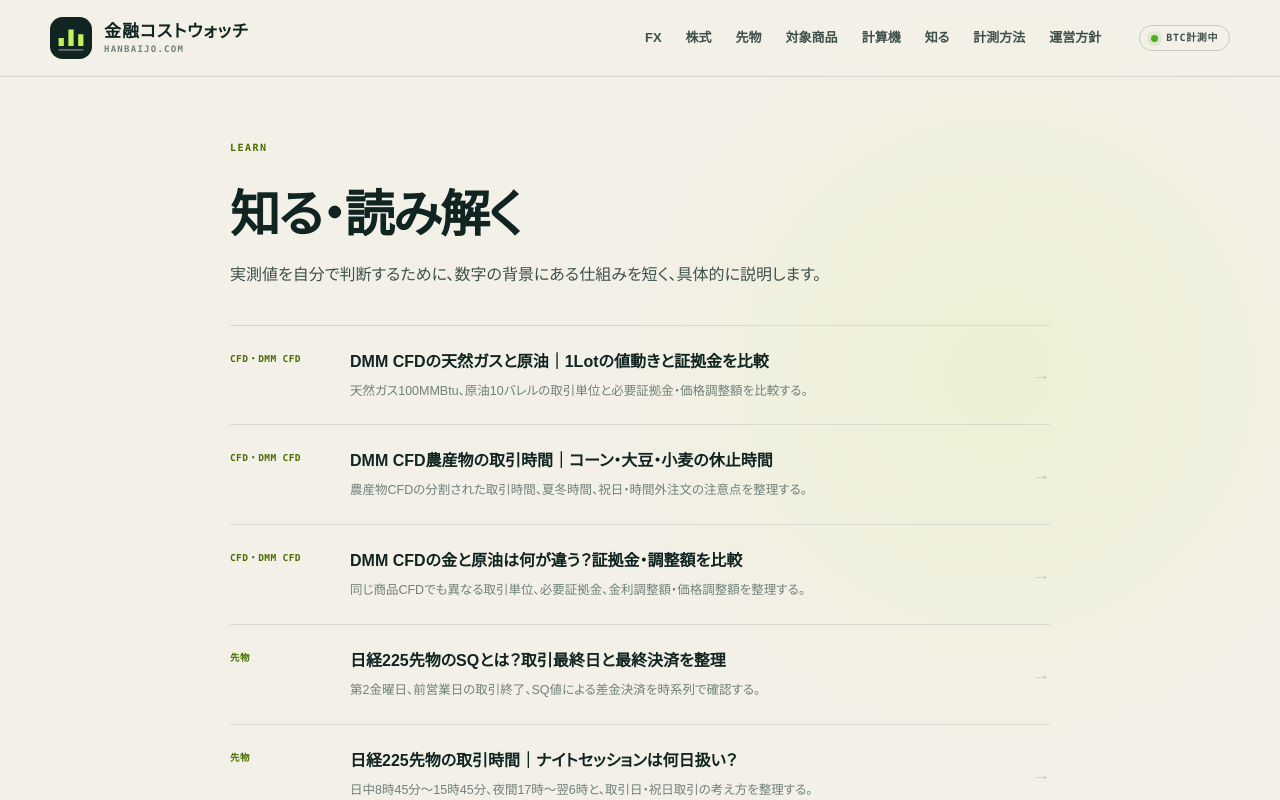
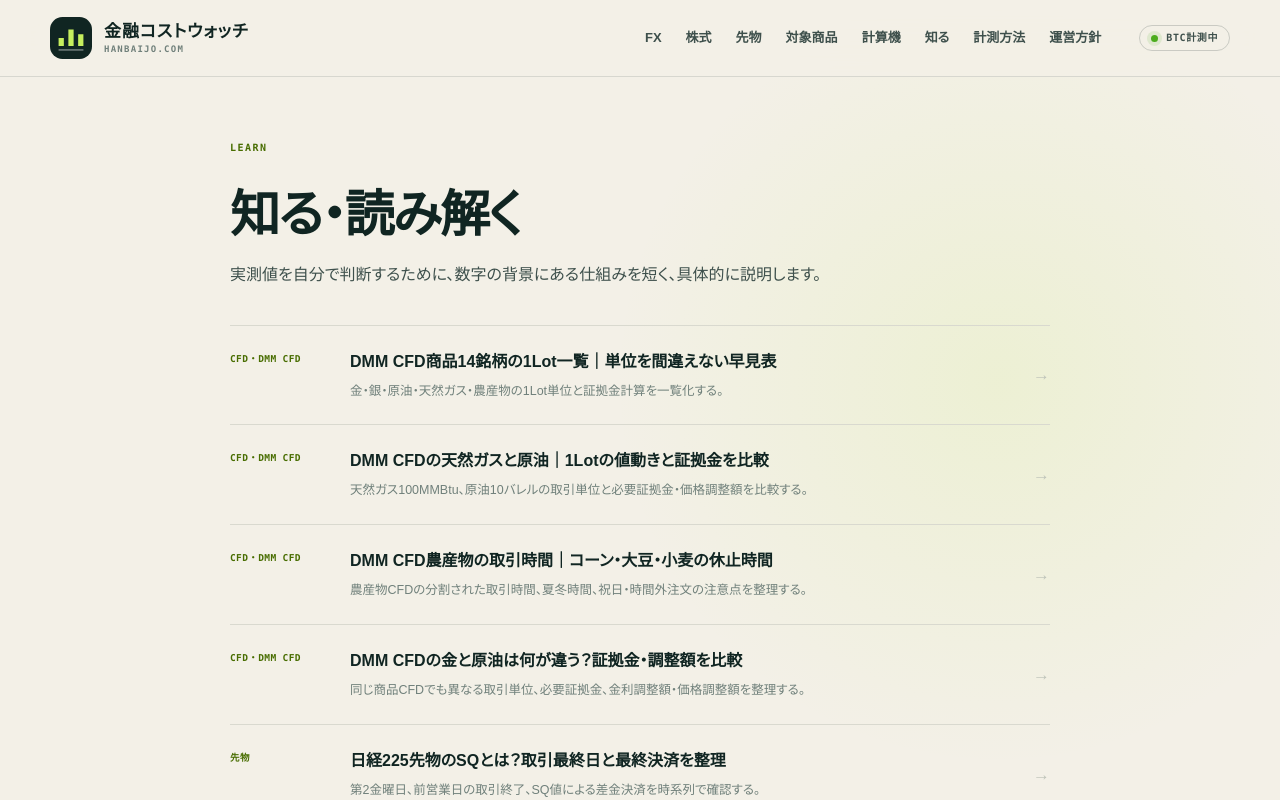
Before and after one commit to mrok18/hanbaijo, a Next.js app: page /articles in a window 1280 px wide. Shown: the top 800 px of the page. Built offline with nearby package versions, Linux system fonts and the light colour scheme.

Commit message:
feat: add DMM CFD commodity lot guide

```diff
--- a/app/articles/posts.ts
+++ b/app/articles/posts.ts
@@ -1,4 +1,5 @@
 export const POSTS = [
+  { slug: 'dmm-cfd-commodity-lot-list', category: 'CFD・DMM CFD', title: 'DMM CFD商品14銘柄の1Lot一覧｜単位を間違えない早見表', desc: '金・銀・原油・天然ガス・農産物の1Lot単位と証拠金計算を一覧化する。' },
   { slug: 'dmm-cfd-natural-gas-vs-oil', category: 'CFD・DMM CFD', title: 'DMM CFDの天然ガスと原油｜1Lotの値動きと証拠金を比較', desc: '天然ガス100MMBtu、原油10バレルの取引単位と必要証拠金・価格調整額を比較する。' },
   { slug: 'dmm-cfd-agriculture-trading-hours', category: 'CFD・DMM CFD', title: 'DMM CFD農産物の取引時間｜コーン・大豆・小麦の休止時間', desc: '農産物CFDの分割された取引時間、夏冬時間、祝日・時間外注文の注意点を整理する。' },
   { slug: 'dmm-cfd-gold-vs-oil-cost', category: 'CFD・DMM CFD', title: 'DMM CFDの金と原油は何が違う？証拠金・調整額を比較', desc: '同じ商品CFDでも異なる取引単位、必要証拠金、金利調整額・価格調整額を整理する。' },
```
Also changed, not shown: app/articles/dmm-cfd-commodity-lot-list/page.tsx (added, +1 -0 lines).
